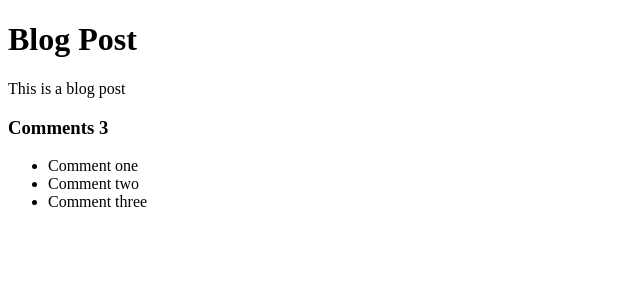
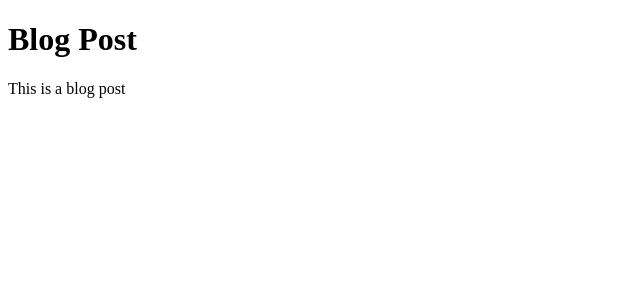
Before and after one commit to Samuellaudev/feedback-app, a React (Create React App) app: page / in a window 1280 px wide. Shown: the top 300 px of the page, without its empty margins (0-640 px from the left). Built offline with nearby package versions, Linux system fonts and the light colour scheme.

Commit message:
11. Conditionals in JSX 5 分鐘 (ternay operator; &&)

```diff
--- a/src/App.js
+++ b/src/App.js
@@ -7,18 +7,28 @@
     { id: 3, text: "Comment three" },
   ];
 
+  const loading = false;
+  const showComments = false;
+
+  const commentBlock = (
+    <div className="comments">
+      <h3>Comments {comments.length}</h3>
+      <ul>
+        {comments.map((comment) => (
+          <li key={comment.id}>{comment.text}</li>
+        ))}
+      </ul>
+    </div>
+  );
+
+  if (loading) return <h1>Loading...</h1>;
+
   return (
     <div className="container">
       <h1>{title}</h1>
       <p>{body}</p>
-      <div className="comeents">
-        <h3>Comments {comments.length}</h3>
-        <ul>
-          {comments.map((comment) => (
-            <li key={comment.id}>{comment.text}</li>
-          ))}
-        </ul>
-      </div>
+
+      {showComments && commentBlock}
     </div>
   );
 }
```
